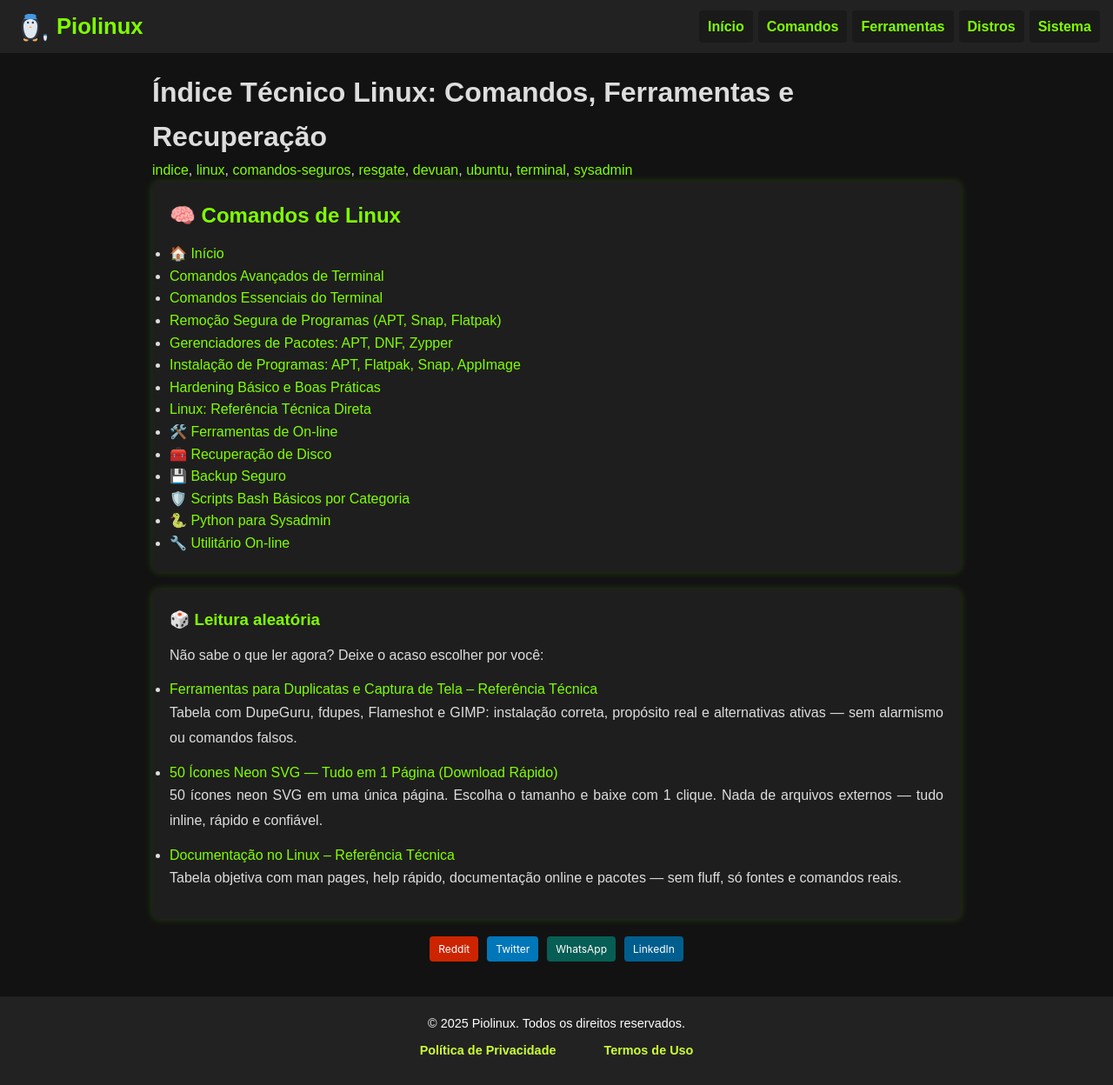
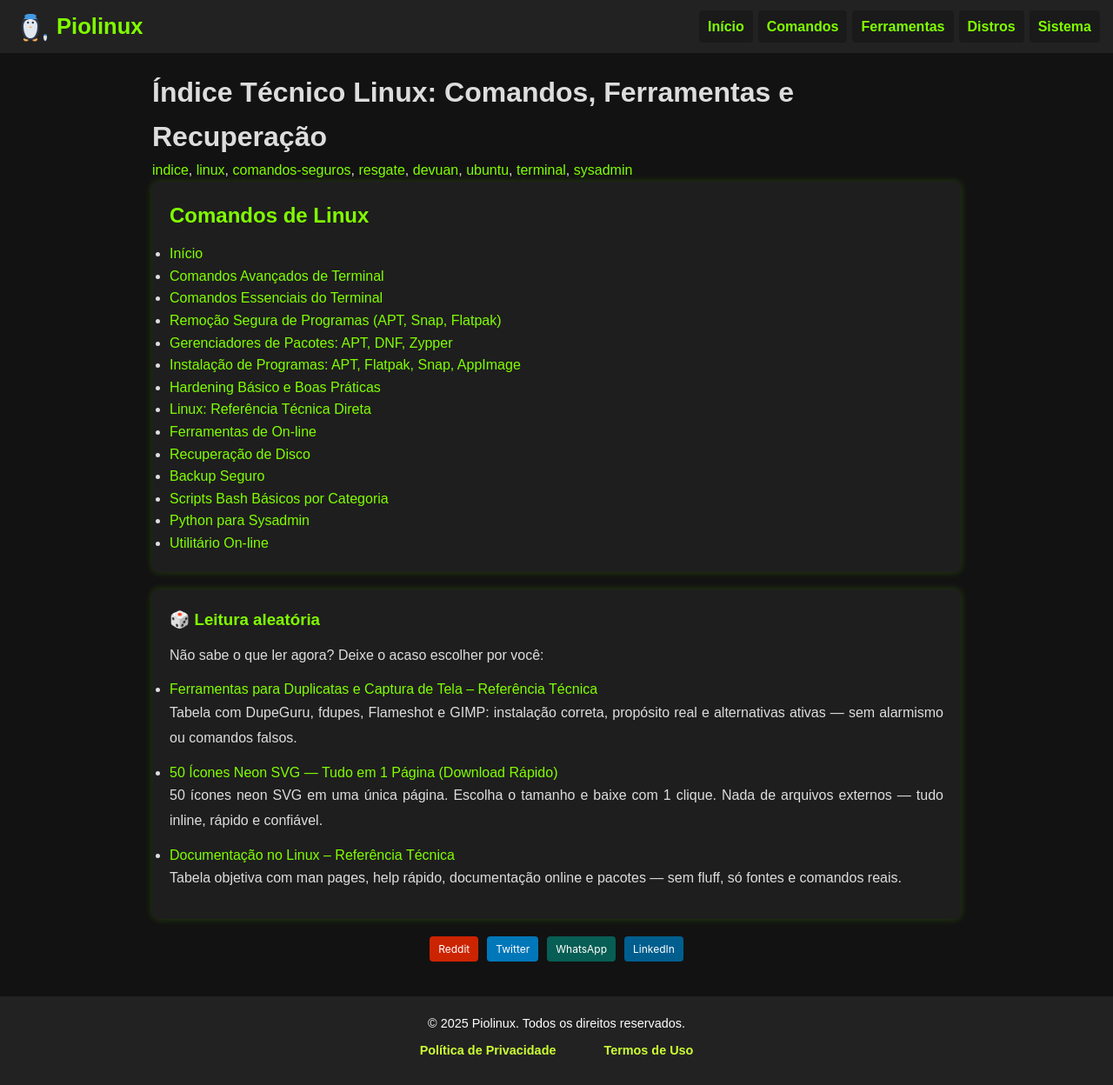
Before and after one commit to Piolinux/piolinux-site, a Jekyll site: the page built from _pages/_iniciantes/indice-tecnico-linux-comandos-ferramentas-e-recuperacao.md, in a window 1280 px wide. Shown: the whole page at 87% size. Built offline with Jekyll 4.4.1, drawn with Linux system fonts in a browser that asks for light colours.

```diff
--- a/_pages/_iniciantes/indice-tecnico-linux-comandos-ferramentas-e-recuperacao.md
+++ b/_pages/_iniciantes/indice-tecnico-linux-comandos-ferramentas-e-recuperacao.md
@@ -17,10 +17,10 @@ permalink: /indice-linux/
 
 
 <section>
-  <h2>🧠 Comandos de Linux</h2>
+  <h2>Comandos de Linux</h2>
   <ul>
 
-    <li><a href="{{ '/' | relative_url }}">🏠 Início</a></li>
+    <li><a href="{{ '/' | relative_url }}">Início</a></li>
     <li><a href="{{ '/comandos-avancados-terminal/' | relative_url }}">Comandos Avançados de Terminal</a></li>
     <li><a href="{{ '/comandos-essenciais-terminal-linux/' | relative_url }}">Comandos Essenciais do Terminal</a></li>
     <li><a href="{{ '/remover-programas-linux/' | relative_url }}">Remoção Segura de Programas (APT, Snap, Flatpak)</a></li>
@@ -28,12 +28,12 @@ permalink: /indice-linux/
     <li><a href="{{ '/metodos-instalacao/' | relative_url }}">Instalação de Programas: APT, Flatpak, Snap, AppImage</a></li>
     <li><a href="{{ '/seguranca-linux/' | relative_url }}">Hardening Básico e Boas Práticas</a></li>
     <li><a href="{{ '/linux-essencial-tecnico/' | relative_url }}">Linux: Referência Técnica Direta</a></li>
-    <li><a href="{{ '/ferramentas/' | relative_url }}">🛠️ Ferramentas de On-line</a></li>
-    <li><a href="{{ '/comandos-recuperacao-disco-linux/' | relative_url }}">🧰 Recuperação de Disco</a></li>
-    <li><a href="{{ '/programas-backup-seguros/' | relative_url }}">💾 Backup Seguro</a></li>
-    <li><a href="{{ '/scripts-bash/' | relative_url }}">🛡️ Scripts Bash Básicos por Categoria </a></li>
-    <li><a href="{{ '/python-casos-uso/' | relative_url }}">🐍 Python para Sysadmin</a></li>
-    <li><a href="{{ '/utilitarios-online/' | relative_url }}">🔧 Utilitário On-line</a></li>
+    <li><a href="{{ '/ferramentas/' | relative_url }}">Ferramentas de On-line</a></li>
+    <li><a href="{{ '/comandos-recuperacao-disco-linux/' | relative_url }}">Recuperação de Disco</a></li>
+    <li><a href="{{ '/programas-backup-seguros/' | relative_url }}">Backup Seguro</a></li>
+    <li><a href="{{ '/scripts-bash/' | relative_url }}">Scripts Bash Básicos por Categoria </a></li>
+    <li><a href="{{ '/python-casos-uso/' | relative_url }}"> Python para Sysadmin</a></li>
+    <li><a href="{{ '/utilitarios-online/' | relative_url }}"> Utilitário On-line</a></li>
 
 
   </ul>
```
